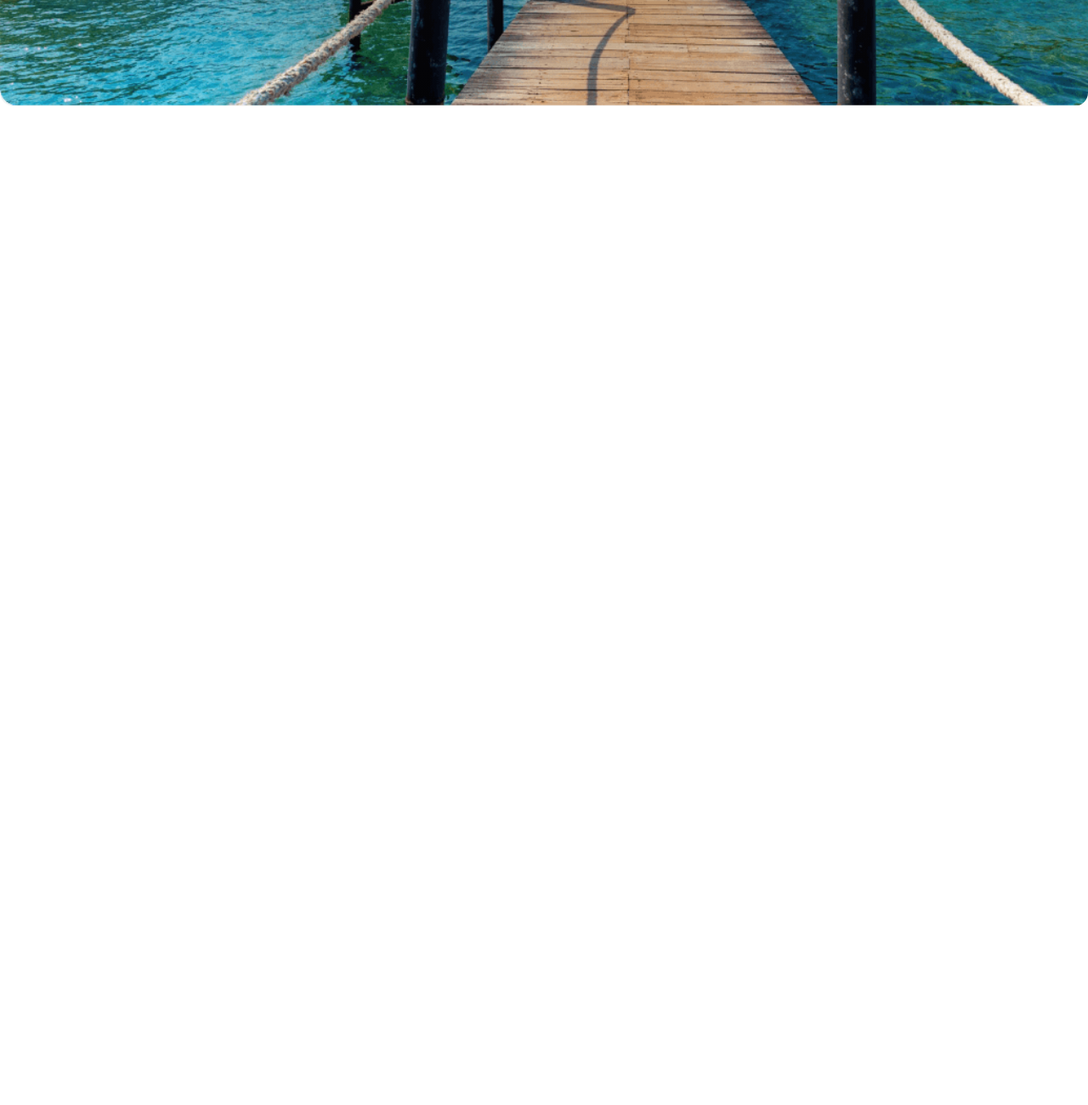
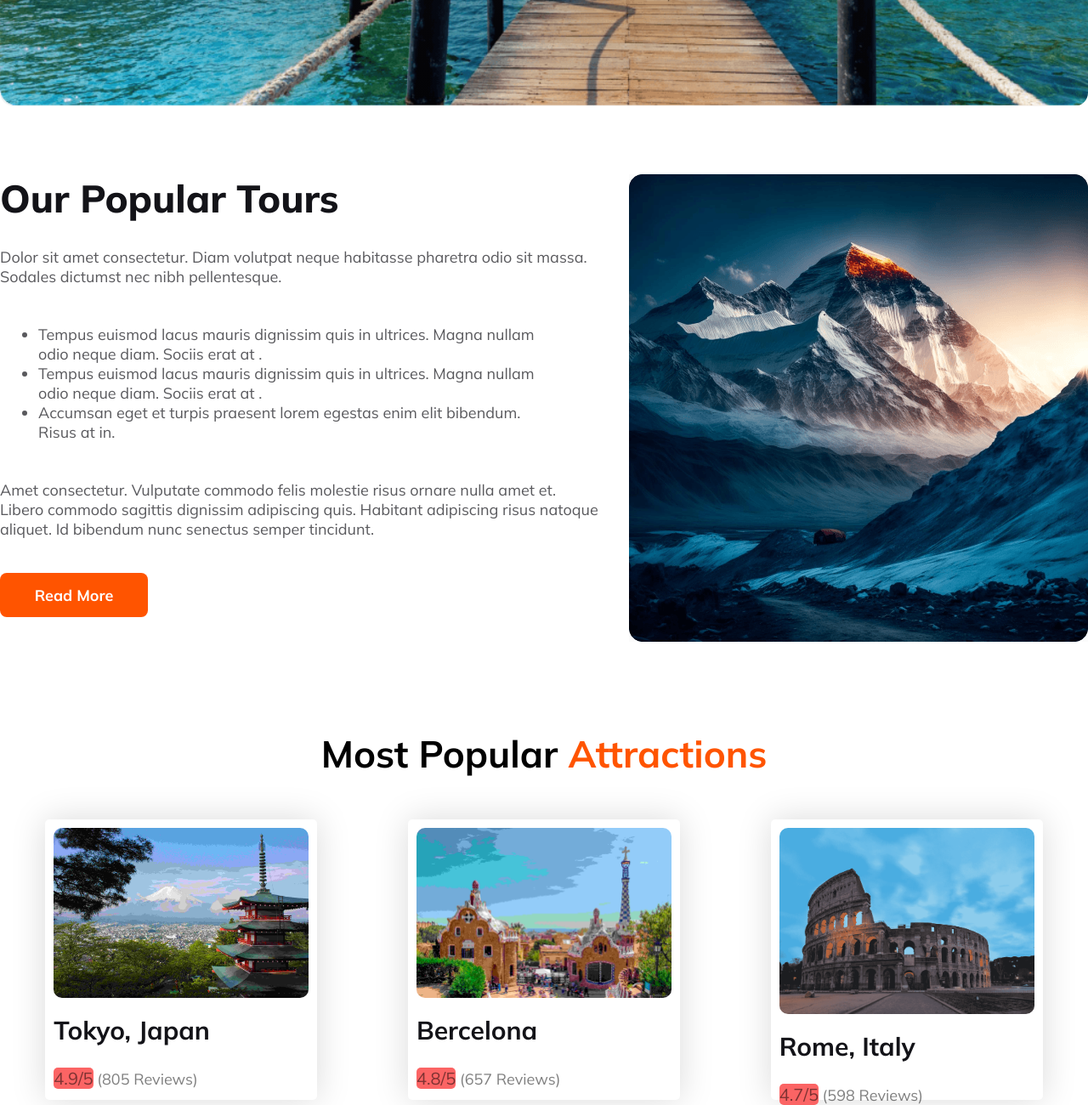
Before and after one commit to codewithToufikul/B9A2-Your-Travel, a plain HTML site: page index.html in a window 1280 px wide. Shown: the part 680-1980 px from the top of the page at 85% size. Before the commit the page ends 805 px from the top, so only its background shows below. Drawn offline with Linux system fonts and the light colour scheme.

Commit message:
extra section done

```diff
--- a/index.html
+++ b/index.html
@@ -15,7 +15,7 @@
         <section class="container">
             <nav>
                 <div class="nav-title">
-                    <img src="Images/nav-logo.png" alt="">
+                    <img src="images/nav-logo.png" alt="">
                     <h2>Your <span class="nav-title-spn">Travel</span></h2>
                 </div>
                 <div>
@@ -55,6 +55,53 @@
         </section>
     </header>
     <main>
+        <section class="container">
+            <div class="popular">
+                <div class="popular-text-area">
+                    <h1>Our Popular Tours</h1>
+                    <p>Dolor sit amet consectetur. Diam volutpat neque habitasse pharetra odio sit massa. Sodales dictumst nec nibh pellentesque.</p>
+                    <ul>
+                        <li>Tempus euismod lacus mauris dignissim quis in ultrices. Magna nullam odio neque diam. Sociis erat at .</li>
+                        <li>Tempus euismod lacus mauris dignissim quis in ultrices. Magna nullam odio neque diam. Sociis erat at .</li>
+                        <li> Accumsan eget et turpis praesent lorem egestas enim elit bibendum. Risus at in.</li>
+                    </ul>
+                    <p>Amet consectetur. Vulputate commodo felis molestie risus
+                        ornare nulla amet et. Libero commodo sagittis dignissim adipiscing quis. Habitant adipiscing risus natoque aliquet. Id bibendum nunc senectus semper tincidunt. </p>
+                        <button class="prymary-btn">
+                            <a href="">Read More</a>
+                        </button>
+                </div>
+                <div class="popular-img">
+                    <img src="images/popular-sec.png" alt="">
+                </div>
+            </div>
+        </section>
+
+<!-- extra work -->
+
+        <section id="popular2" class="container">
+            <h1 class="most-attraction">Most Popular <span class="most">Attractions</span></h1>
+            <div class="best-reviw">
+                <div class="card">
+                    <img src="images/japan2.jpg" alt="">
+                    <h2>Tokyo, Japan</h2>
+                    <p><span class="rtng">4.9/5</span>  (805 Reviews)</p>
+                </div>
+                <div class="card">
+                    <img src="images/bercelona.jpg" alt="">
+                    <h2>Bercelona</h2>
+                    <p><span class="rtng">4.8/5</span>  (657 Reviews)</p>
+                </div>
+                <div class="card">
+                    <img src="images/rome.png" alt="">
+                    <h2>Rome, Italy</h2>
+                    <p><span class="rtng">4.7/5</span>  (598 Reviews)</p>
+                </div>
+            </div>
+        </section>
+
+<!-- Choose Your Destination area -->
+
 
     </main>
     <footer>
--- a/styles/style.css
+++ b/styles/style.css
@@ -114,12 +114,115 @@ nav{
     margin-top: 70px;
     height: 620px;
     border-radius: 16px;
-    background-image: linear-gradient(180deg, rgba(19, 19, 24, 0.80) 0%, rgba(19, 19, 24, 0.00) 100%), url(../Images/banner-bg.png);
+    background-image: linear-gradient(180deg, rgba(19, 19, 24, 0.80) 0%, rgba(19, 19, 24, 0.00) 100%), url(../images/banner-bg.png);
     background-repeat: no-repeat, no-repeat;
     background-size: cover, cover;
 
 
 }
+
+/* popular tours area */
+
+.popular-text-area h1{
+    color: #131318;
+    font-size: 45px;
+    font-weight: 800;
+    margin-bottom: 30px;
+}
+.popular-text-area p{
+    color: rgba(19, 19, 24, 0.70);
+    font-size: 18px;
+    font-weight: 400;
+}
+.popular-text-area > ul >  li{
+    color: rgba(19, 19, 24, 0.70);
+    font-size: 18px;
+    font-weight: 400;
+}
+.popular-text-area > ul{
+    padding: 25px;
+    margin: 20px;
+}
+
+.prymary-btn{
+    width: 174px;
+    height: 52px;
+    border: none;
+    border-radius: 8px;
+    background: #FF5400;
+    margin-top: 40px;
+}
+.prymary-btn a{
+    color: #FFF;
+    text-align: center;
+    font-size: 18px;
+    font-weight: 700;
+}
+.popular-text-area{
+    width: 55%;
+}
+.popular{
+    margin-top: 80px;
+    display: flex;
+    justify-content: space-between;
+
+
+}
+
+/* popular Attractions section  */
+
+.card img{
+    width: 300px;
+    margin-bottom: 15px;
+    border-radius: 10px;
+}
+.card img:hover{
+    transform: scale(1.05);
+}
+.card h2{
+    color: #131318;
+    font-size: 30px;
+    font-weight: 700;
+    margin-bottom: 25px;
+}
+.card p{
+    color: rgba(0, 0, 0, .5);
+    font-size: 18px;
+}
+.rtng{
+    background-color: rgb(251, 100, 100);
+    font-size: 20px;
+    font-weight: 400;
+    border-radius: 5px;
+}
+.card{
+    padding: 10px;
+    width: 320px;
+    height: 330px;
+    border-radius: 5px;
+    background: #FFF;
+    box-shadow: 0px 0px 40px 0px rgba(0, 0, 0, 0.15);
+}
+.most-attraction{
+    font-size: 44px;
+    font-weight: 700;
+    text-align: center;
+    margin-bottom: 50px;
+}
+.most{
+    color: #FF5400;
+}
+#popular2{
+    margin-top: 100px;
+}
+.best-reviw{
+    display: flex;
+    justify-content: space-around;
+
+}
+
+/* Choose Your Destination area */
+
 
 
 
@@ -187,6 +290,37 @@ nav{
         .prymari-btn{
             width: 265px;
         }
+
+            /* popular tours area */
+
+    .popular{
+        flex-direction: column;
+        gap: 40px;
+        margin-left: 10px;
+        margin-right: 10px;
+    }
+    .popular-text-area{
+        width: 100%;
+
+    }
+    .popular-img img{
+        width: 100%;
+
+    }
+    .popular-text-area h1{
+        font-size: 35px;
+    }
+    .popular-text-area p{
+        font-size: 16px;
+    }
+
+    /* extra area */
+
+    .best-reviw{
+        flex-wrap: wrap;
+        gap: 20px;
+        align-items: center;
+    }
 }
 
 /* for small devices like mobile phone */
@@ -246,4 +380,35 @@ nav{
         width: 265px;
     }
 
+    /* popular tours area */
+
+    .popular{
+        flex-direction: column;
+        gap: 40px;
+        margin-left: 10px;
+        margin-right: 10px;
+    }
+    .popular-text-area{
+        width: 100%;
+
+    }
+    .popular-img img{
+        width: 100%;
+
+    }
+    .popular-text-area h1{
+        font-size: 30px;
+    }
+    .popular-text-area p{
+        font-size: 15px;
+    }
+
+    /* extra area */
+
+    .best-reviw{
+        flex-wrap: wrap;
+        gap: 20px;
+        align-items: center;
+    }
+
 }
```
Also changed, not shown: Images/bandarban.png (renamed from Images/Rectangle 10.png), Images/bangladesh.png (renamed from Images/Rectangle 11.png), Images/bercelona.jpg (added), Images/indonesia.png (renamed from Images/Rectangle 8.png), Images/japan2.jpg (added), Images/kashmir.png (renamed from Images/Rectangle 9.png), Images/maldivs.png (renamed from Images/Rectangle 5.png), Images/northamerika.png (renamed from Images/Rectangle 7.png), Images/popular-sec.png (renamed from Images/Rectangle 4.png), Images/rome.png (added), Images/srilanka.png (renamed from Images/Rectangle 6.png), 1 other file.
